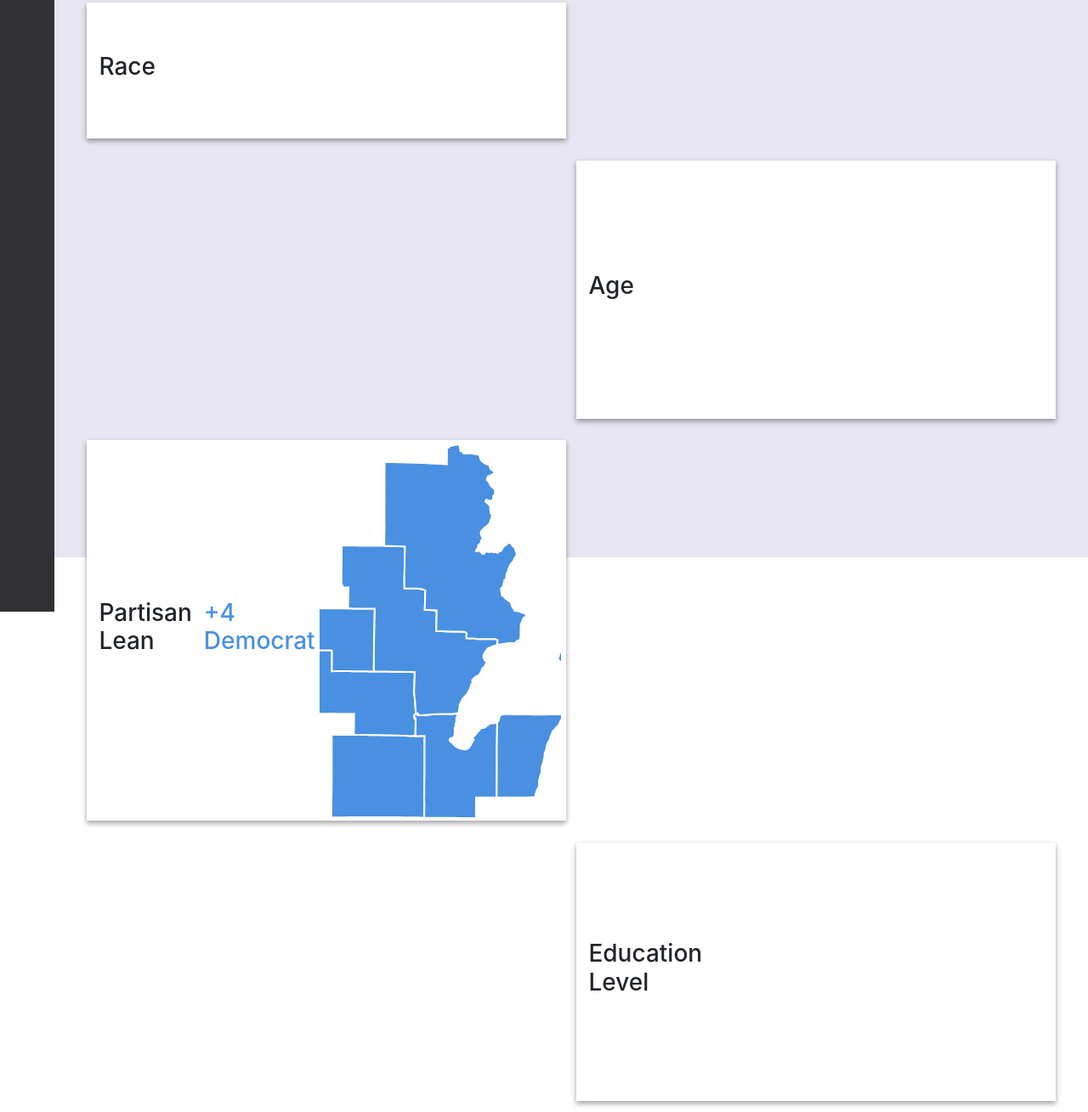
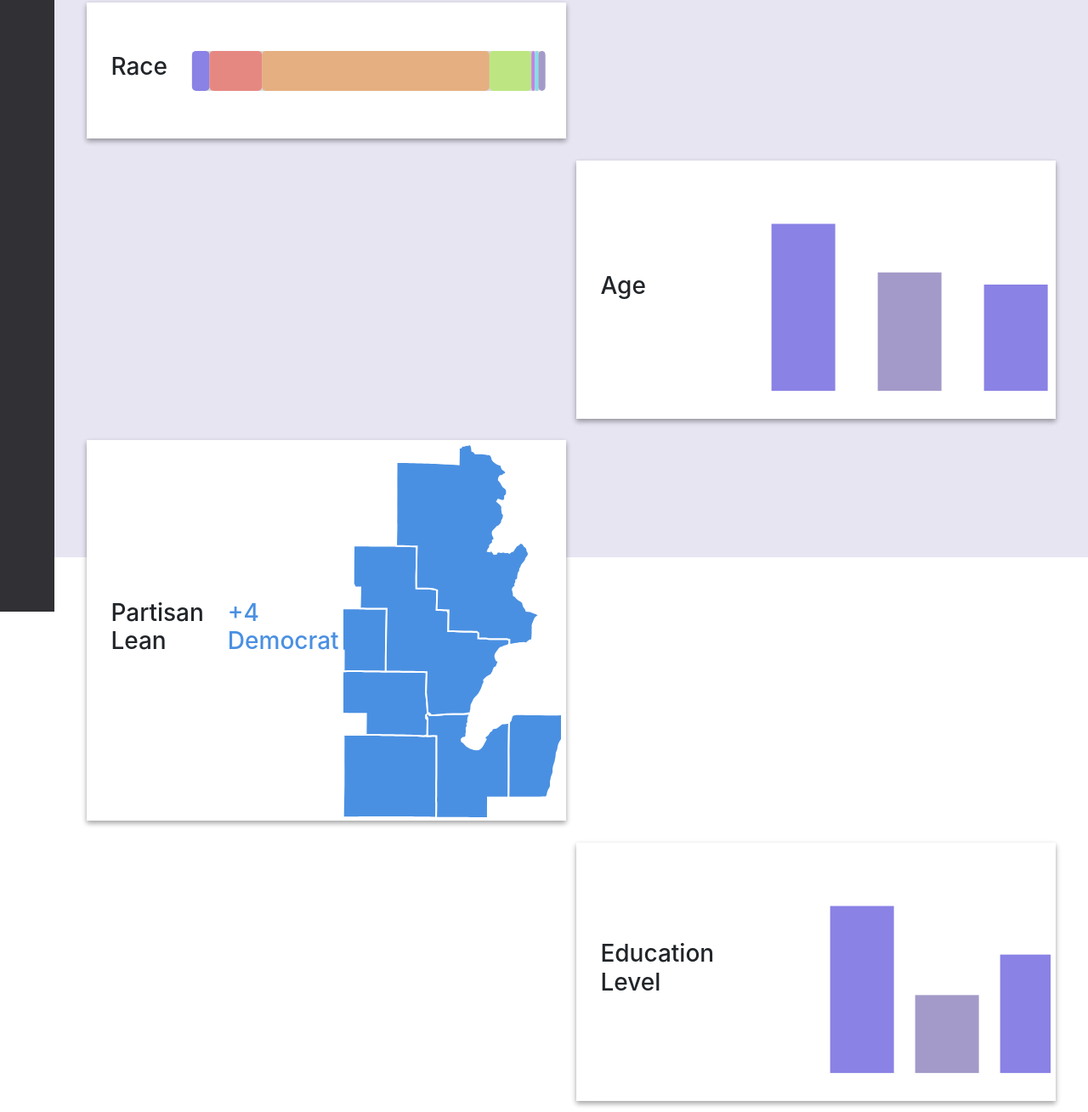
Before and after one commit to siddsrinivasan/distopia-interface, a website: page views/index.html in a window 1280 px wide. Shown: the part 144-1453 px from the top of the page at 85% size. Drawn offline with nearby package versions, Linux system fonts and the light colour scheme.

Commit message:
more vis

```diff
--- a/views/script.js
+++ b/views/script.js
@@ -5,31 +5,29 @@
 var countyBounds;
 
 var age = [
-	{age_range: "18 to 24",
-	amount: 15},
-	{age_range: "25 to 44",
-	amount: 27},
-	{age_range: "45 to 65",
-	amount: 30},
-	{age_range: "65 plus",
-	amount: 19}
+	{age_range: "18 to 24", amount: 15},
+	{age_range: "25 to 44", amount: 27},
+	{age_range: "45 to 65", amount: 30},
+	{age_range: "65 plus", amount: 19}
 ];
 
 var race = [
-	{race: "Asian", amount: 5},
-	{race: "African American", amount: 15},
-	{race: "White", amount: 65},
-	{race: "Native American", amount: 12},
-	{race: "Native Islander", amount: 1},
-	{race: "Other", amount: 1},
-	{race: "Multiple", amount: 2},
+	{race: "Asian", amount: 5, "color": "#8A82E5"},
+	{race: "African American", amount: 15, "color": "#E68882"},
+	{race: "White", amount: 65, "color": "#E6AF82"},
+	{race: "Native American", amount: 12, "color": "#BDE682"},
+	{race: "Native Islander", amount: 1, "color": "#C582E6"},
+	{race: "Other", amount: 1, "color": "#82E0E6"},
+	{race: "Multiple", amount: 2, "color": "#A49AC9"},
 ];
 
 var income = [
 	{income_group: "level1", amount: 15},
 	{income_group: "level2", amount: 37},
 	{income_group: "level3", amount: 27},
-	{income_group: "level4", amount: 21},
+	{income_group: "level4", amount: 12},
+	{income_group: "level4", amount: 10},
+
 ]
 
 var countyData = [];
@@ -46,17 +44,87 @@
 var polygonData = [];
 var district = [];
 
+renderRace();
+renderAge();
+renderEdu();
+
 function renderRace(){
 	var raceCanvas = d3.select("#population");
+	var thisHeight = parseFloat(raceCanvas.style("height"));
+	var thisWidth = parseFloat(raceCanvas.style("width"));
 
+	var barHeight = 0.3 * thisHeight;
+	var barWidth = 0.9 * thisWidth;
+
+	var padding = 0.05 * thisWidth;
+
+	raceCanvas.append("rect").attr("width", barWidth).attr("height", barHeight).attr("x", 0.05 * thisWidth).attr("y", 0.35*thisHeight)
+		.style("fill", "#D8D8D8").style("rx", 5).style("ry", 5);
+
+	var xScale = d3.scaleLinear().domain([0,100]).range([0, barWidth]);
+
+	race.forEach(function(dat, index){
+		var x = padding;
+		for(var i = 0; i < index; i++){
+			x += xScale(race[i].amount);
+		}
+		raceCanvas.append("rect").attr("width", xScale(dat.amount)).attr("height", barHeight)
+			.attr("x", x).attr("y", 0.35*thisHeight).style("rx", 5).style("ry", 5).style("fill", dat.color);
+	});
 }
 
 function renderAge(){
-	var raceCanvas = d3.select("#demographics");
+	var ageCanvas = d3.select("#demographics");
+	var thisHeight = parseFloat(ageCanvas.style("height"));
+	var thisWidth = parseFloat(ageCanvas.style("width"));
+
+	var graphHeight = 0.8 * thisHeight;
+	var yPadding = 0.1 * thisHeight;
+	var graphWidth = 0.5 * thisWidth;
+	var xPadding = 0.25 * thisWidth;
+	console.log(graphWidth);
+	var yScale = d3.scaleLinear().domain([0, 50]).range([graphHeight + yPadding, yPadding])
+
+	age.forEach(function(era, index){
+		var color;
+		if(index % 2 == 0){
+			color = "#8A82E5";
+		}
+		else{
+			console.log("odd");
+			color = "#A49AC9";
+		}
+		ageCanvas.append("rect").attr("width", 75).attr("height", yScale(era.amount))
+			.attr("x", index * 125 + xPadding + 25).attr("y", graphHeight - yScale(era.amount) + yPadding)
+			.attr("fill", color);
+	});
 }
 
-function renderAge(){
+function renderEdu(){
 	var educationCanvas = d3.select("#education");
+	var thisHeight = parseFloat(educationCanvas.style("height"));
+	var thisWidth = parseFloat(educationCanvas.style("width"));
+
+	var graphHeight = 0.8 * thisHeight;
+	var yPadding = 0.1 * thisHeight;
+	var graphWidth = 0.5 * thisWidth;
+	var xPadding = 0.25 * thisWidth;
+	console.log(graphWidth);
+	var yScale = d3.scaleLinear().domain([0, 50]).range([graphHeight + yPadding, yPadding])
+
+	income.forEach(function(group, index){
+		var color;
+		if(index % 2 == 0){
+			color = "#8A82E5";
+		}
+		else{
+			console.log("odd");
+			color = "#A49AC9";
+		}
+		educationCanvas.append("rect").attr("width", 75).attr("height", yScale(group.amount))
+			.attr("x", index * 100 + xPadding + 25).attr("y", graphHeight - yScale(group.amount) + yPadding)
+			.attr("fill", color);
+	});
 }
 
 d3.json("polygons.json").then(function(data){
@@ -88,8 +156,6 @@
 		});
 	});
 	var x = [minX, maxX], y = [minY, maxY];
-	console.log(x);
-	console.log(y);
 
 	renderCounties(district, x, y);
 });
@@ -98,7 +164,6 @@
 	var scaling = h/((yRange[1]-yRange[0]));
 	var scaledWith = Math.ceil(scaling * (xRange[1]-xRange[0]));
 	var padding = (w - scaledWith)/2;
-	console.log(scaling);
 	var xScale = d3.scaleLinear().domain(xRange).range([padding, Math.ceil(scaling * (xRange[1]-xRange[0]))+padding]);
 	var yScale = d3.scaleLinear().domain(yRange).range([Math.ceil(scaling * (yRange[1]-yRange[0])), 0]);
 	countyBounds = svg.selectAll("polygon")
--- a/views/style.css
+++ b/views/style.css
@@ -118,7 +118,7 @@
 }
 
 .subtitle{
-  margin-left: 0.5em;
+  margin-left: 1em;
 }
 #lean{
   color: #4A90E2;
```
